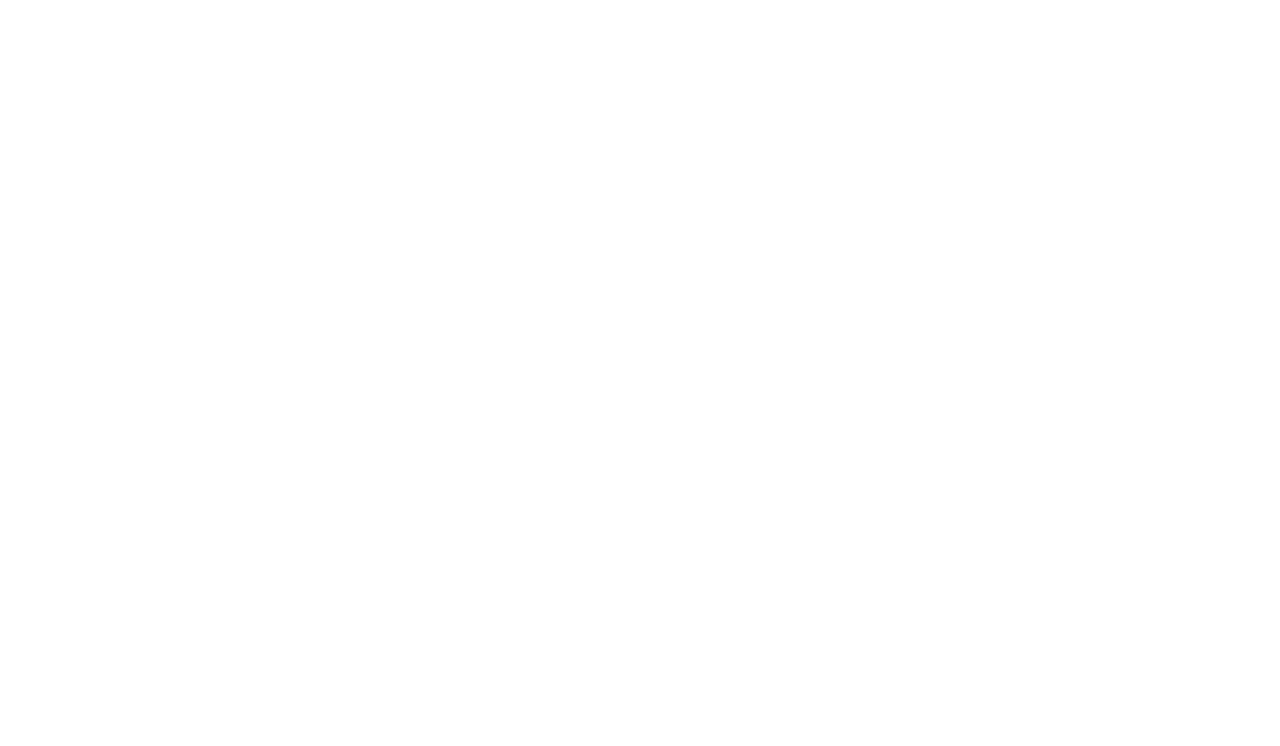
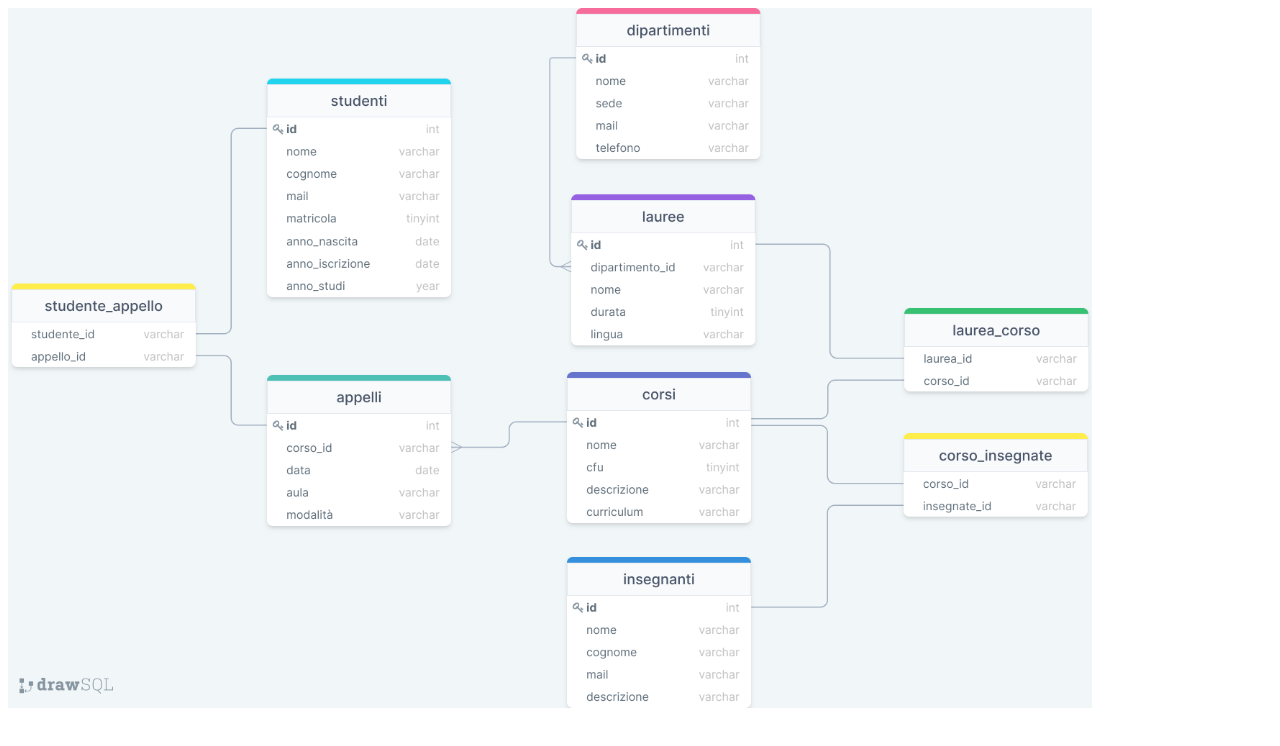
Before and after one commit to xgiuseppevetrano/db-university, a plain HTML site: page index.html in a window 1280 px wide. Drawn offline with Linux system fonts and the light colour scheme.

Commit message:
add database

```diff
--- a/index.html
+++ b/index.html
@@ -18,6 +18,6 @@ Pensiamo a quali entità (tabelle) creare per il nostro database e cerchiamo poi
     <title>Università database</title>
 </head>
 <body>
-
+    <img src="uni-database.png" alt="uni database" style="height: 700px;">
 </body>
 </html>
```
Also changed, not shown: uni-database.png (added).
